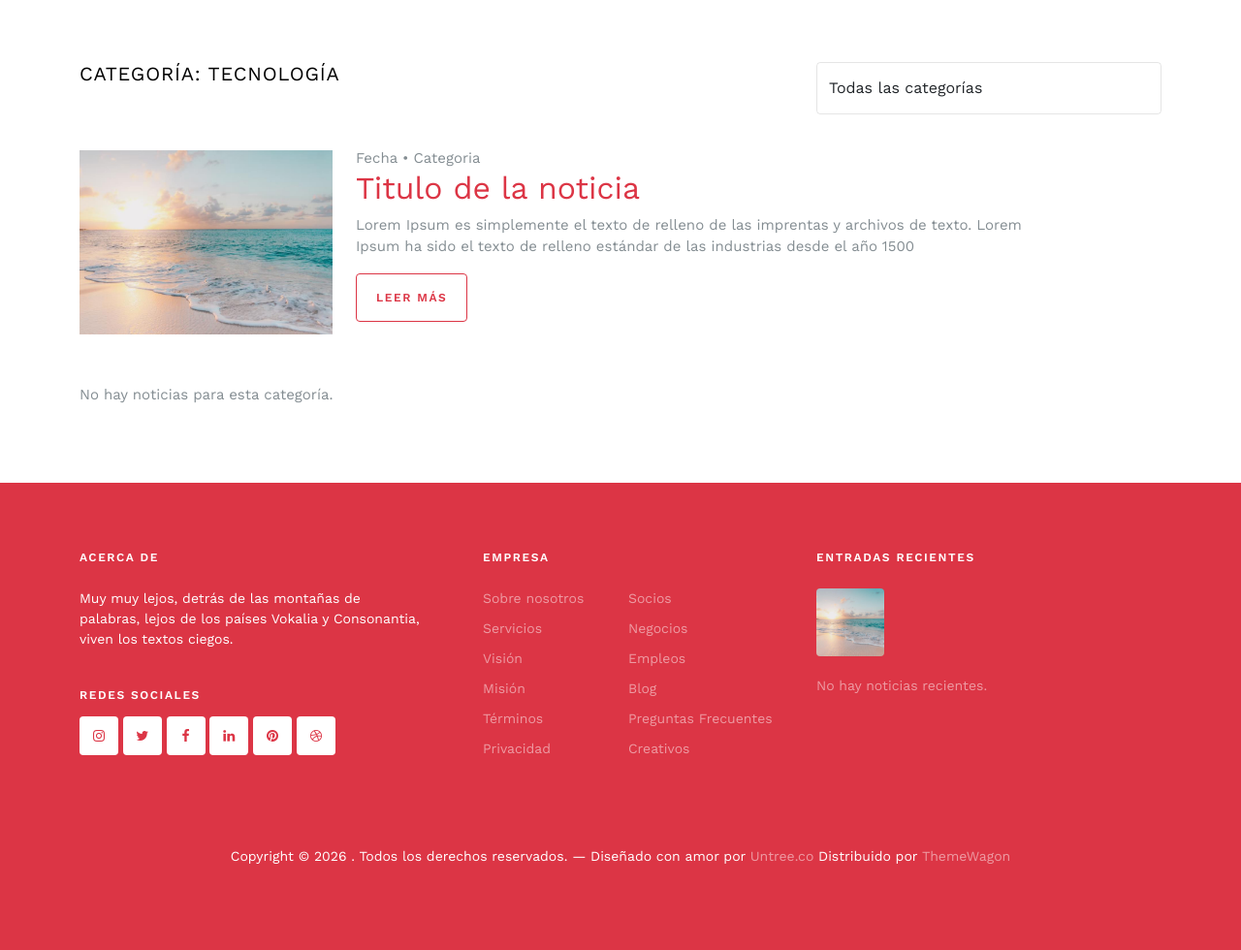
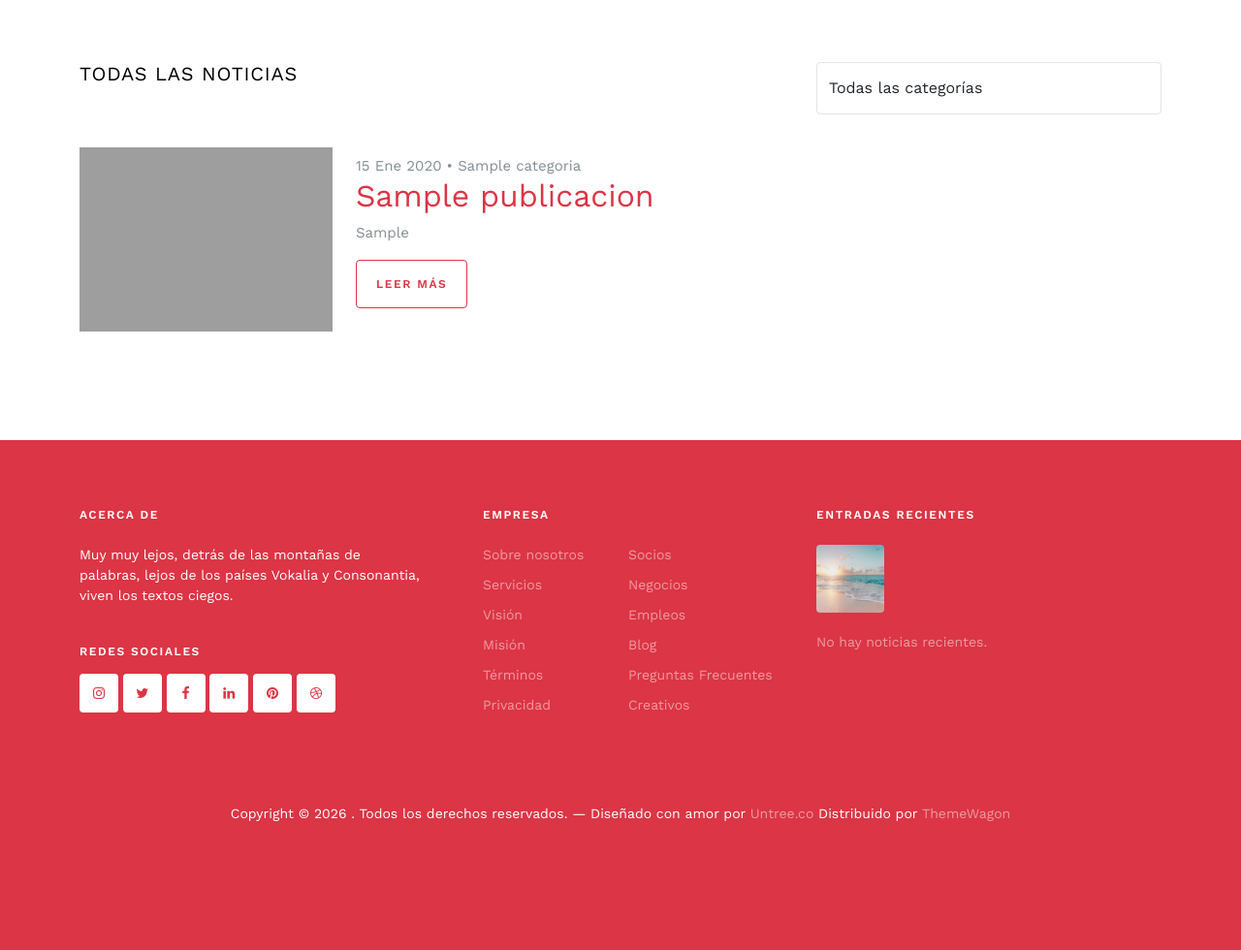
Before and after one commit to gsuss17/canaco, a Django app: page /categoria/ in a window 1280 px wide. Shown: the part 78-1058 px from the top of the page at 97% size. After the commit the page ends 925 px from the top, so only its background shows below. Run offline with Django 4.2, Linux system fonts and the light colour scheme; tables that the repository leaves empty hold one stand-in row (values such as "Sample post"); some libraries are stand-ins or nearby versions; some web fonts are replaced; grey boxes are pictures that could not be loaded.

```diff
--- a/home/templates/home/categoria.html
+++ b/home/templates/home/categoria.html
@@ -1,46 +1,84 @@
 {% extends 'partials/base.html' %}
 {% load static %}
+
 {% block title %}Categorías{% endblock %}
+
 {% block content %}
 <section class="section">
     <div class="container">
         <div class="row mb-4">
             <div class="col-lg-8">
-                <h2 class="posts-entry-title">Categoría: Tecnología</h2>
+                <h2 class="posts-entry-title">
+                    {% if categoria_actual %}
+                        Categoría: {{ categoria_actual.nombre }}
+                    {% else %}
+                        Todas las noticias
+                    {% endif %}
+                </h2>
             </div>
             <div class="col-lg-4">
-                <select class="form-control" onchange="">
-                    <option value="categorias">Todas las categorías</option>
-                    <option value="tecnologia">Tecnología</option>
+                <select
+                    class="form-control"
+                    onchange="if (this.value) window.location.href = this.value;"
+                >
+                    <option value="{% url 'home:categoria' %}">Todas las categorías</option>
+                    {% for categoria in categorias %}
+                        <option
+                            value="{% url 'home:categoria_detalle' categoria.id %}"
+                            {% if categoria_actual and categoria_actual.id == categoria.id %}selected{% endif %}
+                        >
+                            {{ categoria.nombre }}
+                        </option>
+                    {% endfor %}
                 </select>
             </div>
         </div>
+
+        {% for noticia in publicaciones %}
             <div class="row mb-5 align-items-center">
                 <div class="col-lg-3">
-                <a href="{% url 'home:noticia' %}" class="img-link">
+                    <a href="{% url 'home:noticia_detalle' noticia.id %}" class="imglink">
+                        {% if noticia.imagen_portada %}
                             <img
-                        src="{%static 'images/hero_1.jpg' %}"
-                        alt="titulo"
+                                src="{{ noticia.imagen_portada.display_url }}"
+                                alt="{{ noticia.titulo }}"
                                 class="img-fluid category-post-image"
                             />
+                        {% else %}
+                            <img
+                                src="{% static 'images/img_1_horizontal.jpg' %}"
+                                alt="{{ noticia.titulo }}"
+                                class="img-fluid category-post-image"
+                            />
+                        {% endif %}
                     </a>
                 </div>
                 <div class="col-lg-8">
-                <span class="date">Fecha &bullet; Categoria</span>
-                <h2><a href="{% url 'home:noticia' %}">Titulo de la noticia</a></h2>
+                    <span class="date">
+                        {{ noticia.createdat|date:"d M Y" }} &bullet;
+                        {% if noticia.categoria %}
+                            {{ noticia.categoria.nombre }}
+                        {% else %}
+                            Sin categoría
+                        {% endif %}
+                    </span>
+                    <h2>
+                        <a href="{% url 'home:noticia_detalle' noticia.id %}">{{ noticia.titulo }}</a>
+                    </h2>
+                    <p>{{ noticia.resumen }}</p>
                     <p>
-                    Lorem Ipsum es simplemente el texto de relleno de las imprentas y archivos de
-                    texto. Lorem Ipsum ha sido el texto de relleno estándar de las industrias desde
-                    el año 1500
-                </p>
-                <p>
-                    <a href="{% url 'home:noticia' %}" class="btn btn-sm btn-outline-primary"
-                        >Leer más</a
+                        <a
+                            href="{% url 'home:noticia_detalle' noticia.id %}"
+                            class="btn btn-sm btn-outline-primary"
                         >
+                            Leer más
+                        </a>
                     </p>
                 </div>
             </div>
+        {% empty %}
             <p>No hay noticias para esta categoría.</p>
+        {% endfor %}
     </div>
 </section>
 {% endblock content %}
```
Lines whose indentation alone changed are shown as unchanged.
